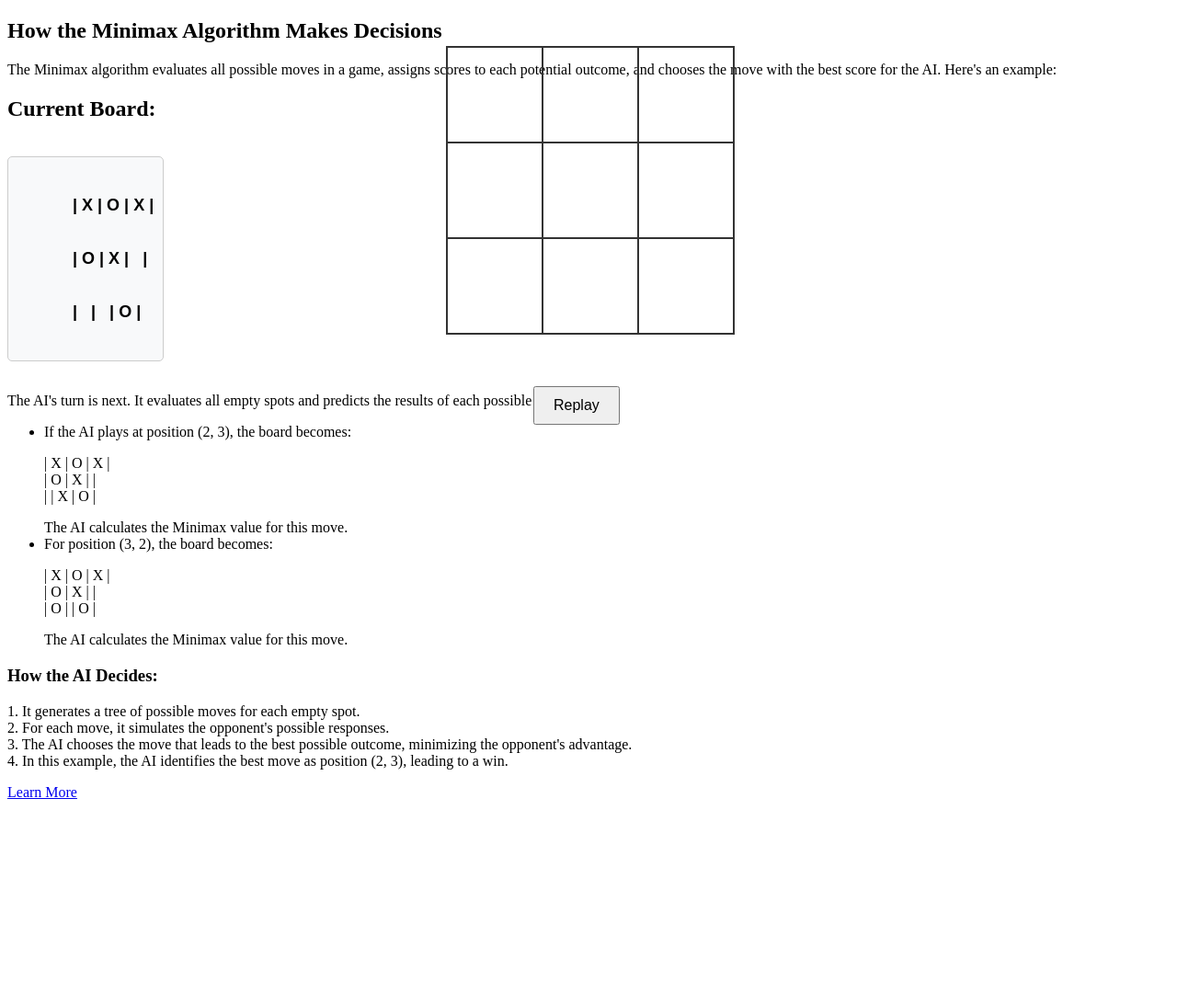
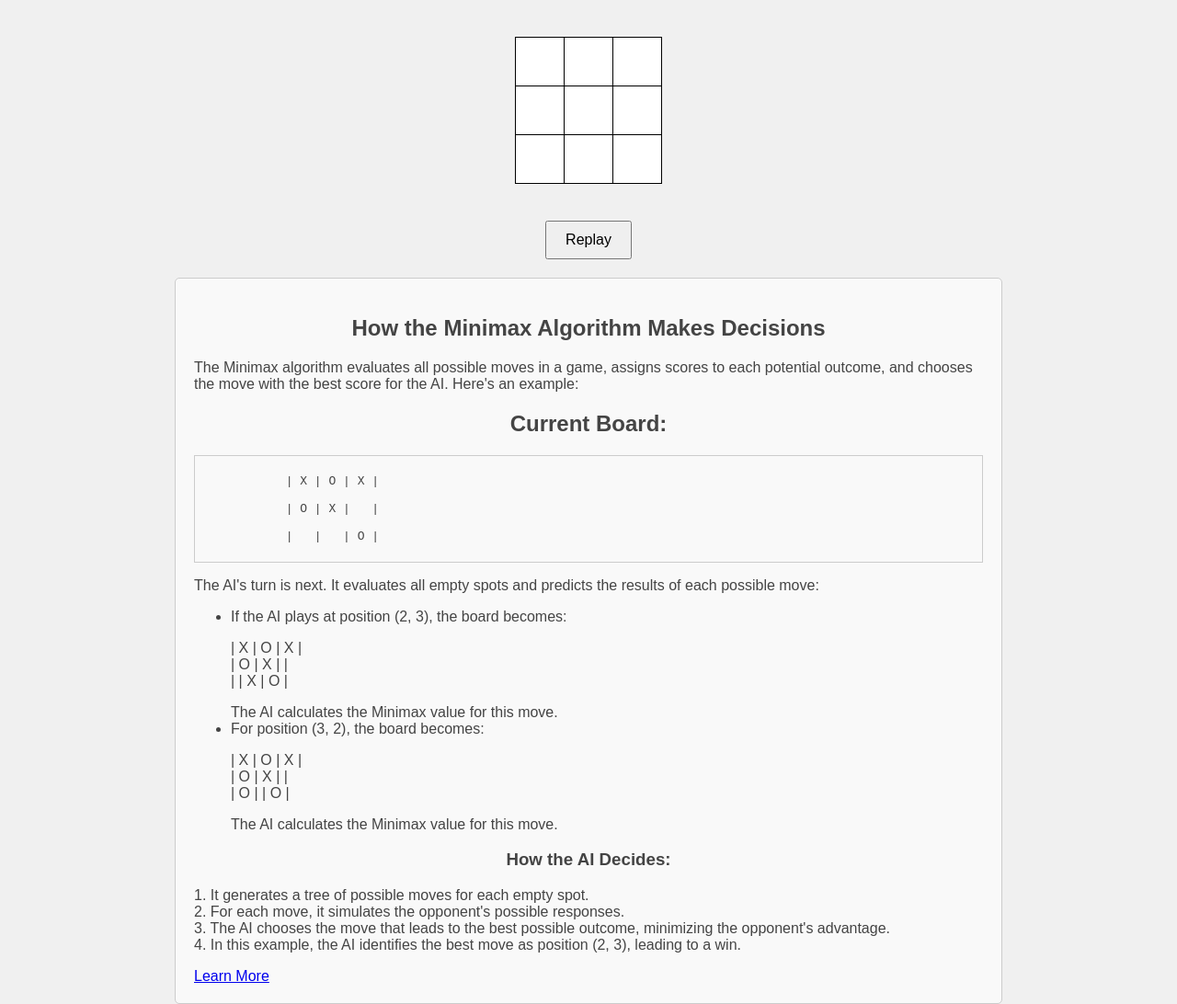
Before and after one commit to snehabichkunde/Minimax-Algorithm, a plain HTML site: page index.html in a window 1280 px wide. Shown: the whole page at 92% size. Before the commit the page ends 879 px from the top, so only its background shows below. Drawn offline with Linux system fonts and the light colour scheme.

Commit message:
improved the presentation

```diff
--- a/index.html
+++ b/index.html
@@ -5,9 +5,67 @@
     <meta name="viewport" content="width=device-width, initial-scale=1.0">
     <title>Tic Tac Toe</title>
     <link rel="stylesheet" href="style.css">
+    <style>
+        body {
+            display: flex;
+            flex-direction: column; /* Arrange items vertically */
+            align-items: center; /* Center horizontally */
+            font-family: sans-serif; /* Add a default font */
+            margin: 20px; /* Add some margin around the content */
+        }
+
+        table {
+            border-collapse: collapse; /* Collapse table borders */
+            margin-bottom: 20px; /* Add space below the table */
+        }
+
+        .cell {
+            width: 50px;
+            height: 50px;
+            border: 1px solid black;
+            text-align: center;
+            font-size: 24px;
+            cursor: pointer;
+        }
+
+        .endgame {
+            margin-bottom: 20px; /* Add space below the result */
+            font-size: 1.2em;
+            font-weight: bold;
+        }
+
+        #minimax-info {
+            width: 80%; /* Occupy most of the width */
+            margin-top: 20px; /* Space above the info */
+            border: 1px solid #ccc; /* Add a border */
+            padding: 20px; /* Add some padding */
+            box-sizing: border-box; /* Include padding in width */
+        }
+
+        #minimax-info h1, #minimax-info h2, #minimax-info h3 {
+          text-align: center; /* Center the headings */
+        }
+
+        #minimax-info p, #minimax-info ul {
+          text-align: left; /* Align text to the left */
+        }
+
+        #example-board {
+            white-space: pre-wrap; /* Preserve line breaks */
+            font-family: monospace; /* Use a monospace font */
+            margin: 10px auto; /* Center the example board */
+            border: 1px solid #ccc; /* Add a border */
+            padding: 5px;
+        }
+
+        button {
+            padding: 10px 20px;
+            font-size: 1em;
+            cursor: pointer;
+        }
+    </style>
 </head>
 <body>
-    <!-- Game Board -->
     <table>
         <tr>
             <td class="cell" id="0"></td>
@@ -30,7 +88,6 @@
     </div>
     <button onclick="startGame()">Replay</button>
 
-    <!-- Information Section -->
     <section id="minimax-info">
         <h1>How the Minimax Algorithm Makes Decisions</h1>
         <p>The Minimax algorithm evaluates all possible moves in a game, assigns scores to each potential outcome, and chooses the move with the best score for the AI. Here's an example:</p>
@@ -70,9 +127,6 @@
         <a href="https://en.wikipedia.org/wiki/Minimax" target="_blank" rel="noopener noreferrer">Learn More</a>
     </section>
 
-
-
-
     <script src="script.js"></script>
 </body>
 </html>
--- a/style.css
+++ b/style.css
@@ -1,4 +1,22 @@
-/* Game Board Styles */
+body {
+    margin: 0;
+    padding: 0;
+    min-height: 100vh;
+    display: flex;
+    flex-direction: column;
+    align-items: center;
+    font-family: Arial, sans-serif;
+    background-color: #f0f0f0;
+    box-sizing: border-box;
+}
+
+table {
+    border-collapse: collapse;
+    margin-top: 20px;
+    margin-bottom: 20px;
+    background-color: #fff;
+}
+
 td {
     border: 2px solid #333;
     height: 100px;
@@ -10,59 +28,59 @@ td {
     cursor: pointer;
 }
 
-table {
-    border-collapse: collapse;
-    position: absolute;
-    left: 50%;
-    margin-left: -155px;
-    top: 50px;
-}
-
 .endgame {
     display: none;
-    width: 200px;
-    top: 120px;
-    background-color: rgba(205, 133, 63, 0.8);
-    position: absolute;
+    width: 300px;
+    background-color: rgba(0, 0, 0, 0.8);
+    text-align: center;
+    border-radius: 10px;
+    color: white;
+    font-size: 24px;
+    padding: 20px;
+    position: fixed;
+    top: 50%;
     left: 50%;
-    margin-left: -100px;
-    padding-top: 50px;
-    padding-bottom: 50px;
-    text-align: center;
-    border-radius: 5px;
-    color: white;
-    font-size: 2em;
+    transform: translate(-50%, -50%);
+    z-index: 10;
 }
 
 button {
-    position: absolute;
-    top: 420px;
-    left: 50%;
-    margin-left: -60px;
+    margin-top: 20px;
     padding: 10px 20px;
     font-size: 16px;
     cursor: pointer;
 }
 
-#info {
-    margin-top: 500px;
+#minimax-info {
+    margin-top: 20px;
     padding: 20px;
     font-family: Arial, sans-serif;
-    max-width: 800px;
-    margin-left: auto;
-    margin-right: auto;
+    width: 90%;
+    max-width: 900px;
+    text-align: left;
     color: #444;
+    background-color: #f9f9f9;
+    border: 1px solid #ddd;
+    border-radius: 5px;
+    box-sizing: border-box;
+    flex-grow: 1;
 }
+
+#minimax-info h1,
+#minimax-info h2,
+#minimax-info h3 {
+    text-align: center;
+}
+
+#minimax-info p,
+#minimax-info ul {
+    text-align: left;
+}
+
 #example-board {
-    font-family: Arial, sans-serif;
-    font-size: 18px;
-    line-height: 1.6;
-    font-weight: bold;
-    text-align: left;
-    white-space: pre;
+    white-space: pre-wrap;
+    font-family: monospace;
+    margin: 10px auto;
     border: 1px solid #ccc;
-    display: inline-block;
-    padding: 10px;
-    background-color: #f8f9fa;
-    border-radius: 5px;
+    padding: 5px;
 }
```
